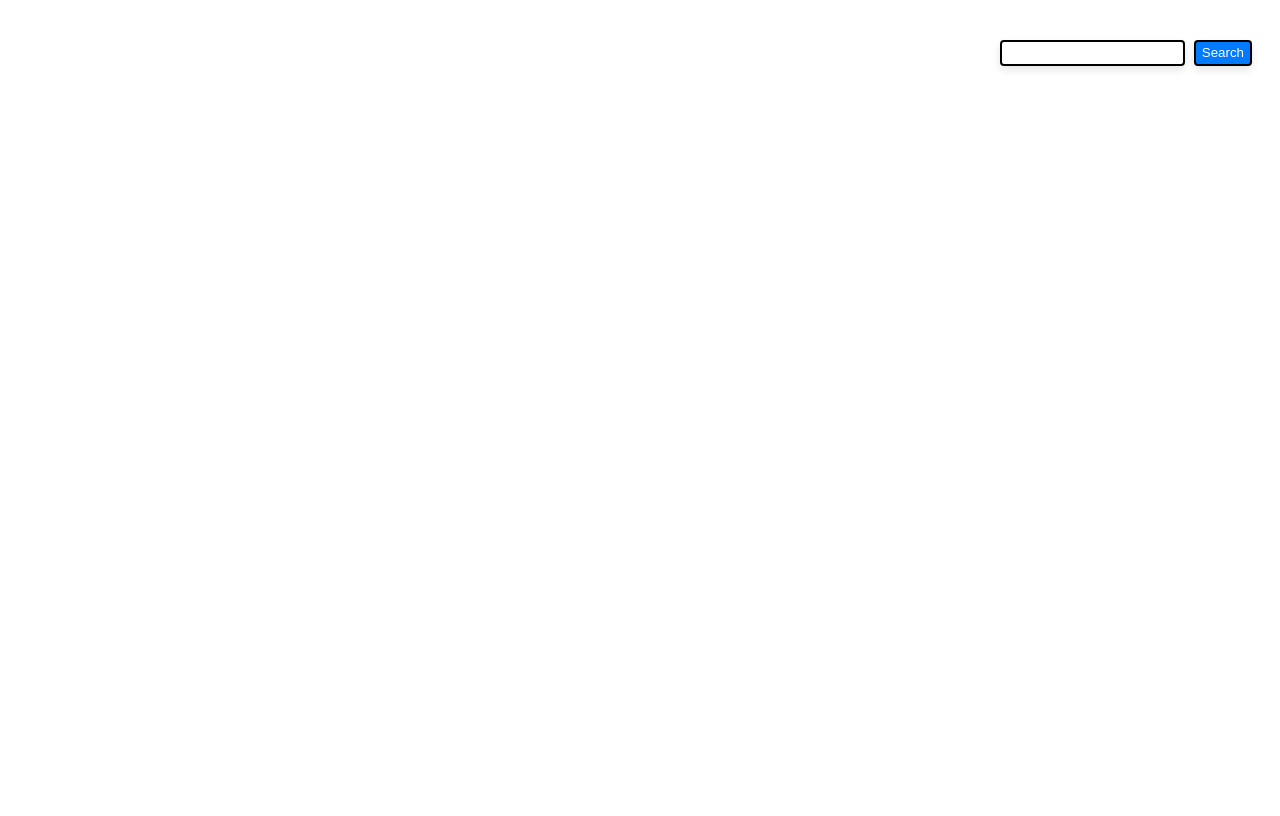
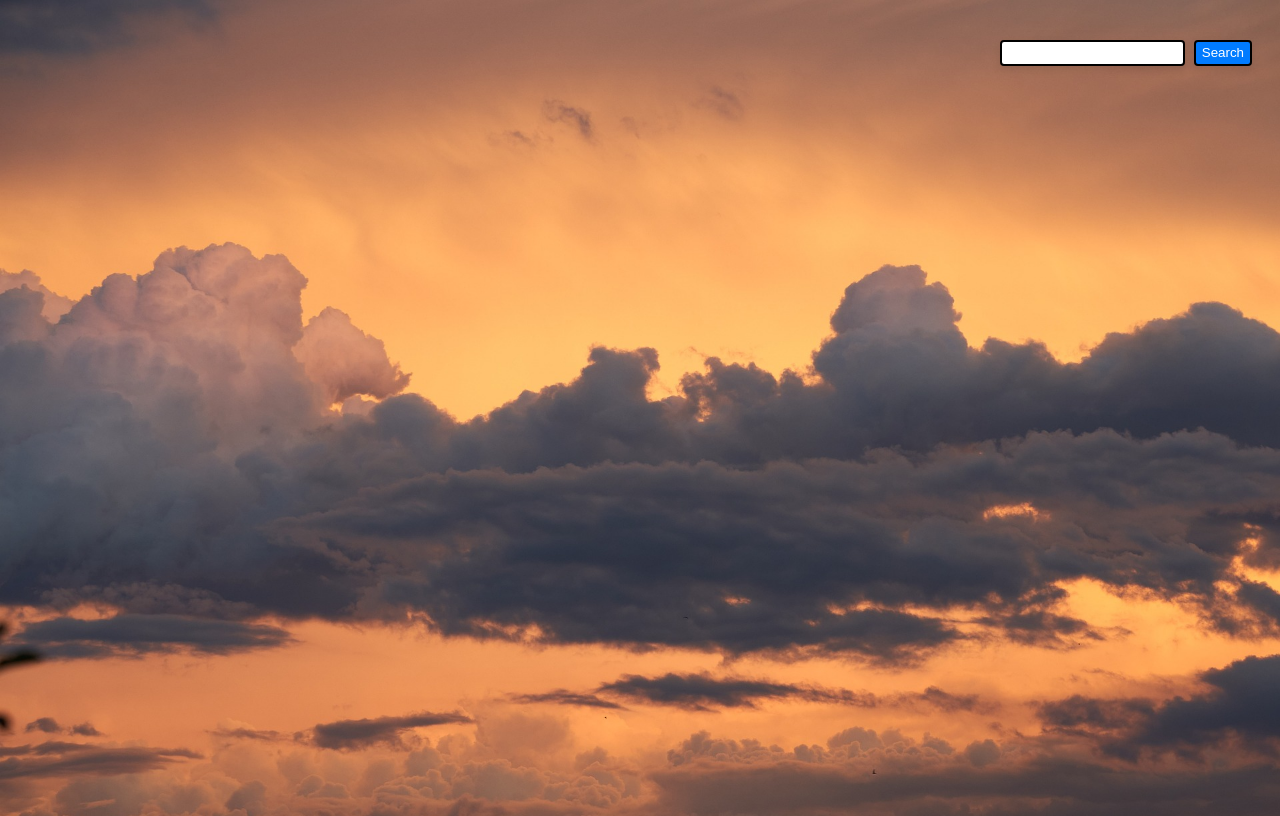
Before and after one commit to MaximilianPepper/weather-app, a plain HTML site: page index.html in a window 1280 px wide. Drawn offline with Linux system fonts and the light colour scheme; the site is published under a folder, as on GitHub Pages, so addresses that start at the root find nothing.

Commit message:
Background img fix

```diff
--- a/styles.css
+++ b/styles.css
@@ -1,5 +1,5 @@
 body {
-  background-image: url("/sky.jpg");
+  background-image: url("./img/sky.jpg");
   background-size: cover;
   background-repeat: no-repeat;
   font-family: "Dancing Script", cursive, sans-serif;
```
Also changed, not shown: img/sky.jpg (renamed from sky.jpg), 1 other file.
